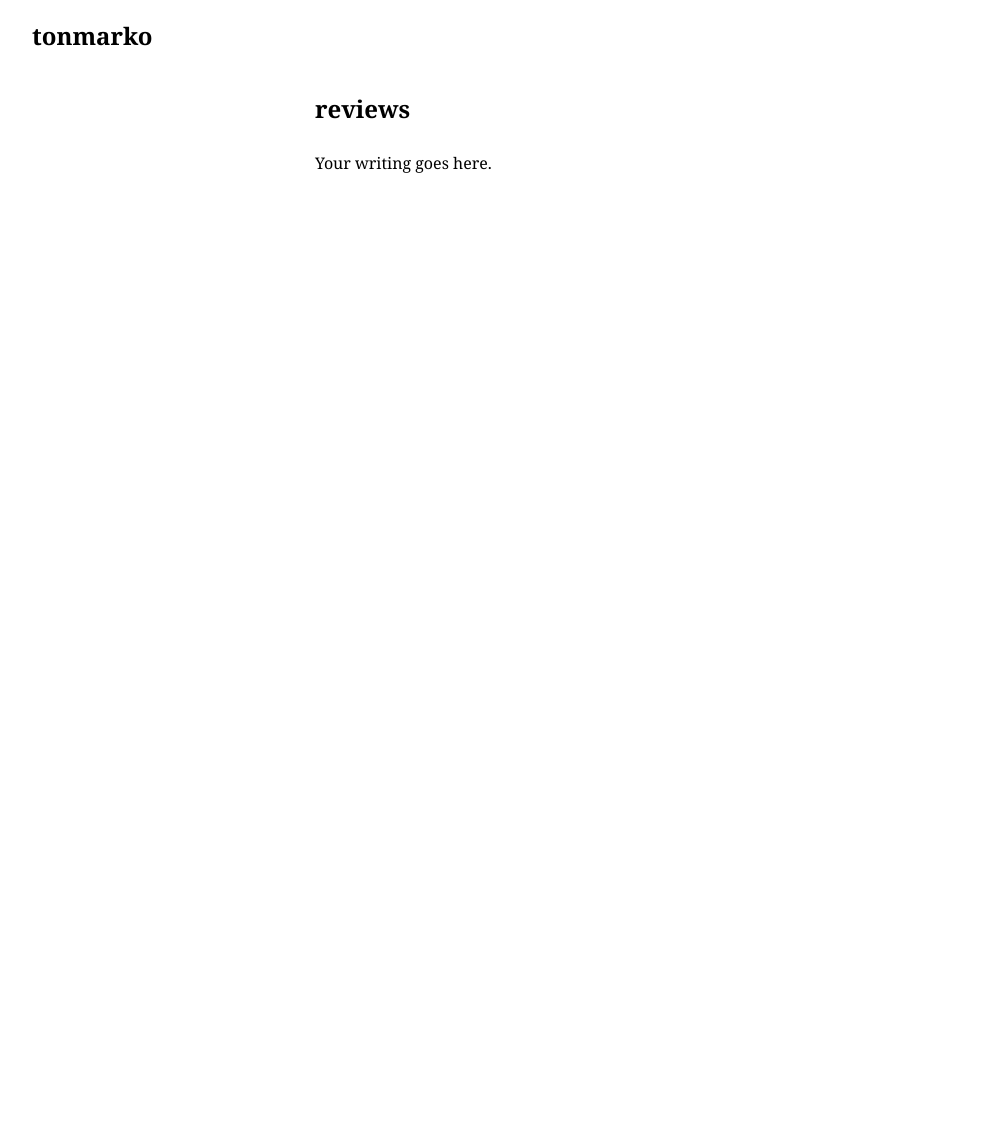
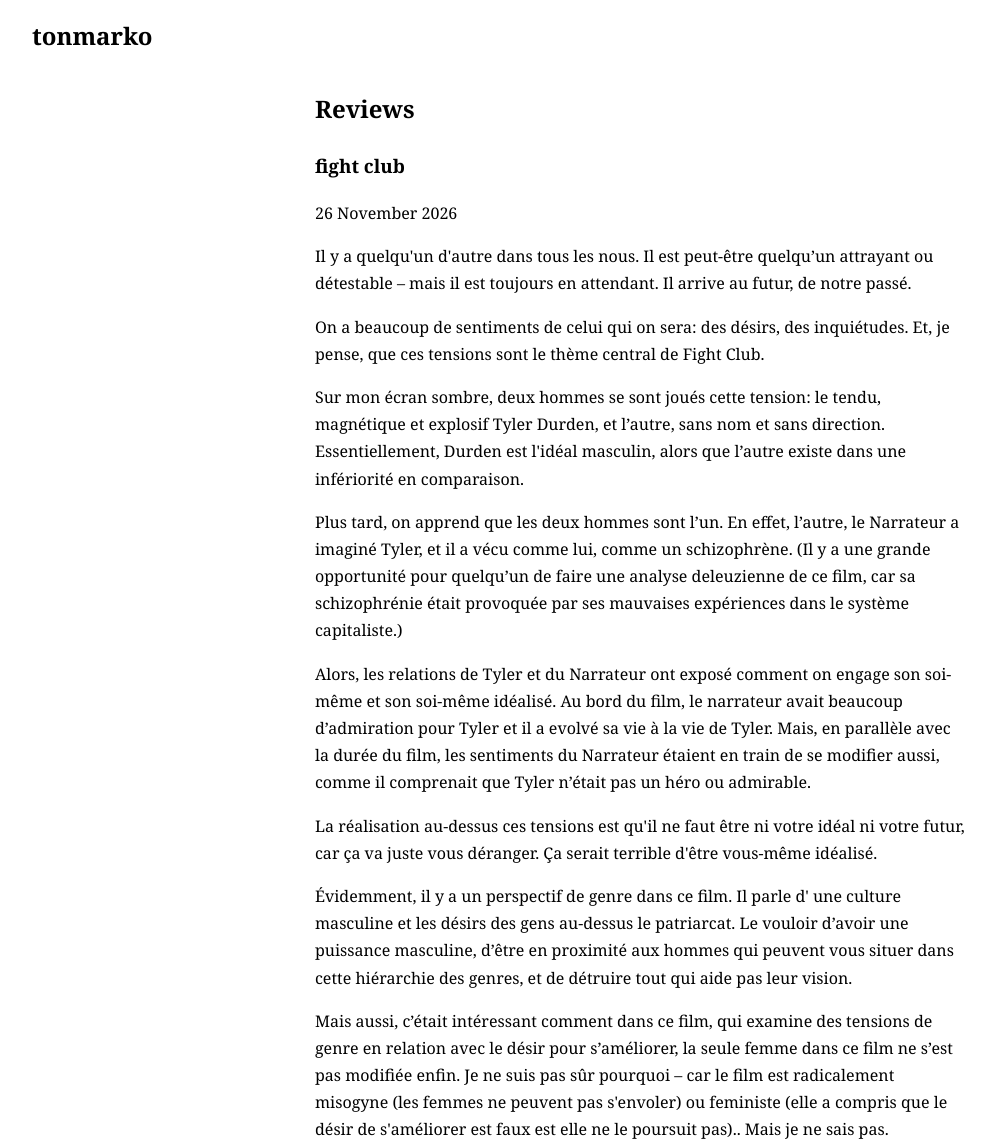
Before and after one commit to tonmarko/tonmarko.github.io, a plain HTML site: page reviews.html in a window 1280 px wide. Shown: the top 1147 px of the page, without its empty margins (0-995 px from the left). Before the commit the page ends 800 px from the top, so only its background shows below. Drawn offline with Linux system fonts and the light colour scheme.

Commit message:
added fight club review

```diff
--- a/reviews.html
+++ b/reviews.html
@@ -12,8 +12,37 @@
   </header>
 
   <main>
-    <h2>reviews</h2>
-    <p>Your writing goes here.</p>
+<main>
+  <h2>Reviews</h2>
+
+  <article>
+    <h3>fight club</h3>
+    <p class="date">26 November 2026</p>
+
+    <p>Il y a quelqu'un d'autre dans tous les nous. Il est peut-être quelqu’un attrayant ou détestable – mais il est toujours en attendant. Il arrive au futur, de notre passé.
+</p>
+
+    <p>
+On a beaucoup de sentiments de celui qui on sera: des désirs, des inquiétudes. Et, je pense, que ces tensions sont le thème central de Fight Club.
+</p>
+
+    <p>Sur mon écran sombre, deux hommes se sont joués cette tension: le tendu, magnétique et explosif Tyler Durden, et l’autre, sans nom et sans direction. Essentiellement, Durden est l'idéal masculin, alors que l’autre existe dans une infériorité en comparaison.
+</p>
+    <p>Plus tard, on apprend que les deux hommes sont l’un. En effet, l’autre, le Narrateur a imaginé Tyler, et il a vécu comme lui, comme un schizophrène. (Il y a une grande opportunité pour quelqu’un de faire une analyse deleuzienne de ce film, car sa schizophrénie était provoquée par ses mauvaises expériences dans le système capitaliste.)
+</p>
+    <p>Alors, les relations de Tyler et du Narrateur ont exposé comment on engage son soi-même et son soi-même idéalisé. Au bord du film, le narrateur avait beaucoup d’admiration pour Tyler et il a evolvé sa vie à la vie de Tyler. Mais, en parallèle avec la durée du film, les sentiments du Narrateur étaient en train de se modifier aussi, comme il comprenait que Tyler n’était pas un héro ou admirable.
+</p>
+    <p>La réalisation au-dessus ces tensions est qu'il ne faut être ni votre idéal ni votre futur, car ça va juste vous déranger. Ça serait terrible d'être vous-même idéalisé.
+</p>
+    <p>Évidemment, il y a un perspectif de genre dans ce film. Il parle d' une culture masculine et les désirs des gens au-dessus le patriarcat. Le vouloir d’avoir une puissance masculine, d’être en proximité aux hommes qui peuvent vous situer dans cette hiérarchie des genres, et de détruire tout qui aide pas leur vision.
+</p>
+    <p>Mais aussi, c’était intéressant comment dans ce film, qui examine des tensions de genre en relation avec le désir pour s’améliorer, la seule femme dans ce film ne s’est pas modifiée enfin. Je ne suis pas sûr pourquoi – car le film est radicalement misogyne (les femmes ne peuvent pas s'envoler) ou feministe (elle a compris que le désir de s'améliorer est faux est elle ne le poursuit pas).. Mais je ne sais pas.
+</p>
+    <p>Maintenant que je lis ça, je comprends que ce n'est pas exactement ce que je voulais écrire. Mais c'était une pratique, et je suis heureux que je l’ai tenté. Je ne suis pas sûr si j’ai compris plus que je pensais quand je venais de regarder ce film, mais de rien. J'espère que je puis continuer avec ça car c’était amusant.
+</p>
+
+  </article>
+</main>
   </main>
 </body>
 </html>
```
